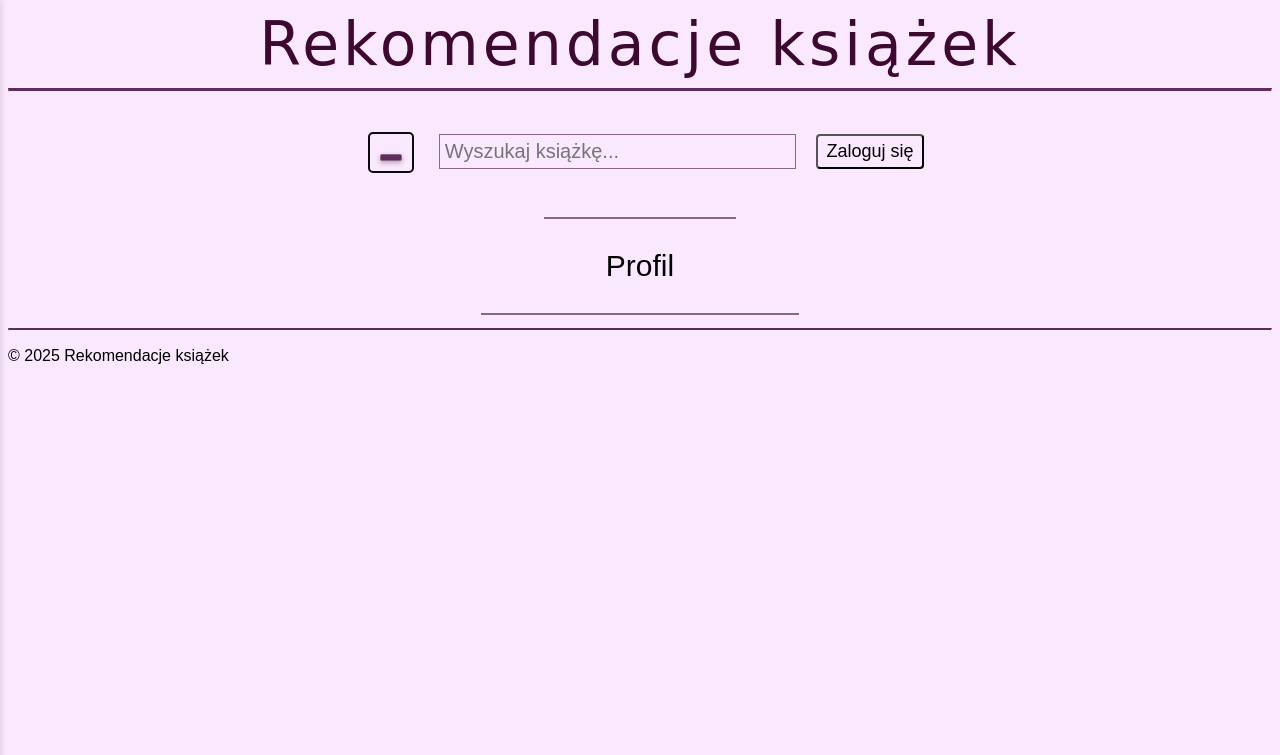
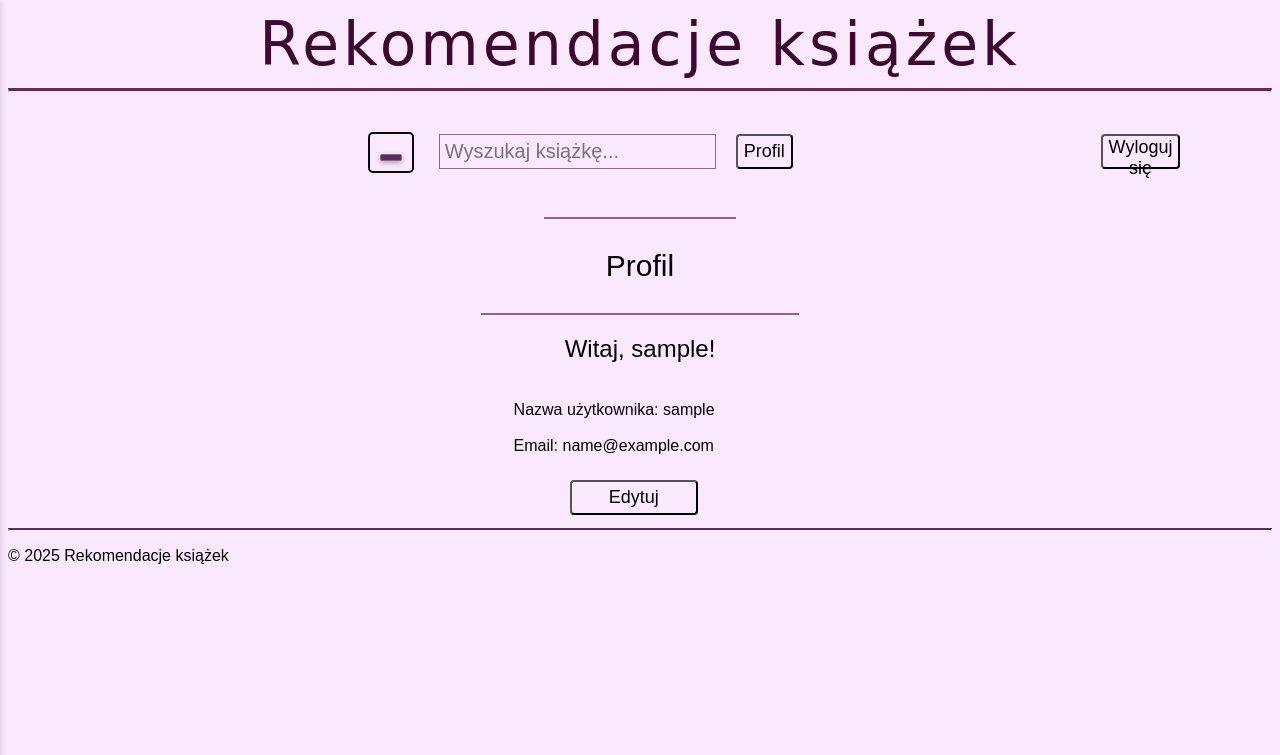
Before and after one commit to Tancerka/rekomendacje_ksiazek, a Flask app: page /profile in a window 1280 px wide. Shown: the top 755 px of the page. Run offline with Flask 3, Linux system fonts and the light colour scheme; the visitor is signed in with stand-in values (Sample User, id 1); some web fonts are replaced.

Commit message:
/html+css+db/:04.11/: add login, change login/logout buttons; add profile sketch

```diff
--- a/app/auth/auth.py
+++ b/app/auth/auth.py
@@ -31,9 +31,6 @@ def register():
         from app import mongo
         user_id = mongo.db.users.insert_one({'username':username, 'email':email, 'password':password})
         return redirect(url_for('auth.login'))
-        if existing_user:
-            return None
-#    return User(user_id, username, email)
     return render_template('register.html')
 
 @auth_bp.route('/login', methods=['GET', 'POST'])
@@ -46,12 +43,10 @@ def login():
             user = User(str(user_data['_id']), user_data['username'], user_data['email'])
             login_user(user)
             return redirect(url_for('index'))
-     # return None
     return render_template('login.html')
 
 @auth_bp.route('/logout', methods=['GET', 'POST'])
 @login_required
 def logout():
     logout_user()
-    # return redirect(url_for('main.index'))
     return render_template('login.html')
--- a/run.py
+++ b/run.py
@@ -1,13 +1,12 @@
 from flask import Flask, render_template, request, redirect, url_for, flash
 from pymongo import MongoClient
 from app import create_app
+from flask_login import current_user
 
 app = create_app()
 
-#app = Flask(__name__)
-
 if __name__ == "_main_":
-    app.run(debug=True)
+    app.run()
 
 client = MongoClient('localhost', 27017)
 db = client['database']
@@ -28,7 +27,9 @@ def wishlist():
 
 @app.route('/profile')
 def profile():
-    return render_template('profile.html')
+    if current_user.is_authenticated:
+        return render_template('profile.html')
+    return redirect(url_for("auth.login"))
 
 @app.route('/register')
 def register():
@@ -38,6 +39,6 @@ def register():
 def login():
     return render_template('login.html')
 
-# @app.route('/initialize_db')
-# def init():
-#     return render_template('login.html')
+@app.route('/logout')
+def logout():
+    return redirect(url_for("auth.logout"))
--- a/static/css/style.css
+++ b/static/css/style.css
@@ -8,7 +8,6 @@
 .montecarlo-regular {
   font-family: "MonteCarlo", cursive;
   font-weight: 400;
-  /* font-style: normal; */
 }
 
 h1, p{
@@ -219,7 +218,7 @@ hr.solid2 {
 
     margin-right: 26%;
     margin-top: 2%;
-    width: 150px;
+    width: 10vw;
     height: 35px;
     font-size: 18px;
     border-radius: 4px;
@@ -232,3 +231,7 @@ hr.solid2 {
     box-shadow: 0 1px 3px 0 rgba(0,0,0,0.22);
     cursor: pointer;
 }
+
+input{
+    background-color: #fdf5ff;
+}
--- a/templates/nav.html
+++ b/templates/nav.html
@@ -19,9 +19,14 @@
                     <span class = "line"></span>
                 </a>
             </button>
-            <input type="text" style="width: 500px; margin-left: 33%; margin-top: 2%" placeholder="Wyszukaj książkę..." id="search-bar">
+            <input type="text" style="width: 500px; margin-left: 33%; margin-top: 2%; background-color: transparent;" placeholder="Wyszukaj książkę..." id="search-bar">
             <!-- <input type="image" src="../static/img/Windows_Settings_app_icon.png" style="margin-right: 26%; margin-top: 2%; width: 35px; height: 35px" id="settings-icon"/> -->
-             <button class="login" onclick="window.location.pathname='/login'">Zaloguj się</button>
+             {% if current_user.is_authenticated %}
+                <button class="login" style="width: 10vw" onclick="window.location.pathname='/profile'">Profil</button>
+                <button class="login" style="width: 10vw" onclick="window.location.pathname='/logout'">Wyloguj się</button>
+            {% else %}
+                <button class="login" onclick="window.location.pathname='/login'">Zaloguj się</button>
+            {% endif %}
         </div>
 
     </div>
@@ -46,7 +51,6 @@
 </html>
 
 <script>
-    // console.debug(location.pathname);
     const navBar = document.querySelector('#nav-bar');
     const toggleButton = document.querySelector('#btn-nav-bar');
     let navVisible = false;
--- a/templates/profile.html
+++ b/templates/profile.html
@@ -3,7 +3,24 @@
 {% block page_title %} Profil {% endblock %}
 {% block content %}
 
+<div style="text-align: center;">
+    <h2>Witaj, {{ current_user.username }}!</h2>
+    <br>
+    <div style="text-align: left; margin-left: 40%;">
+        <span id="username">Nazwa użytkownika: {{ current_user.username }}</span><br><br>
+        <span id="email">Email: {{ current_user.email }}</span>
+    </div>
+    <button class = "login" style="margin-left:25%" onclick="edit()">Edytuj</button>
+</div>
+</body>
+</html>
+<script>
 
+function edit() {
+    document.getElementById("username").innerHTML = 'Nazwa użytkownika: <input type="text" id="new-username" value="{{ current_user.username }}">';
+    document.getElementById("email").innerHTML = 'Email: <input type="text" id="new-email" value="{{ current_user.email }}">';
+}
 
+</script>
 
 {% endblock %}
```
Also changed, not shown: app/database/users.py (+0 -10 lines).
